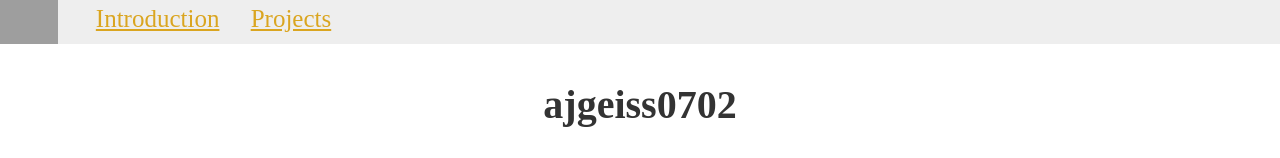
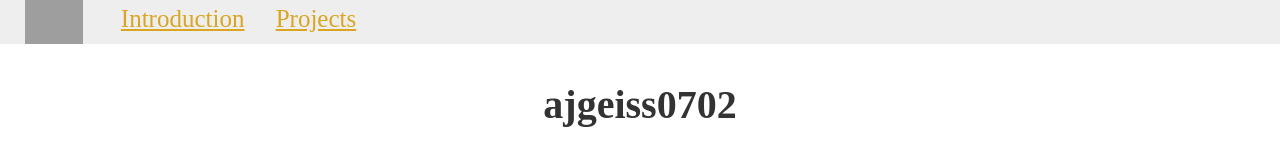
Before and after one commit to ajgeiss0702/about.ajg0702.us, a SvelteKit app: page / in a window 1280 px wide. Shown: the top 158 px of the page. Built offline with nearby package versions, Linux system fonts and the light colour scheme; grey boxes are pictures that could not be loaded; a web font is replaced by a local one.

Commit message:
Add some padding to left of navbar on computer

```diff
--- a/src/routes/+layout.svelte
+++ b/src/routes/+layout.svelte
@@ -148,6 +148,9 @@
         :global(.paragraph) {
             max-width: 60vw;
         }
+        nav {
+            padding-left: 1em;
+        }
     }
 </style>
 
```
